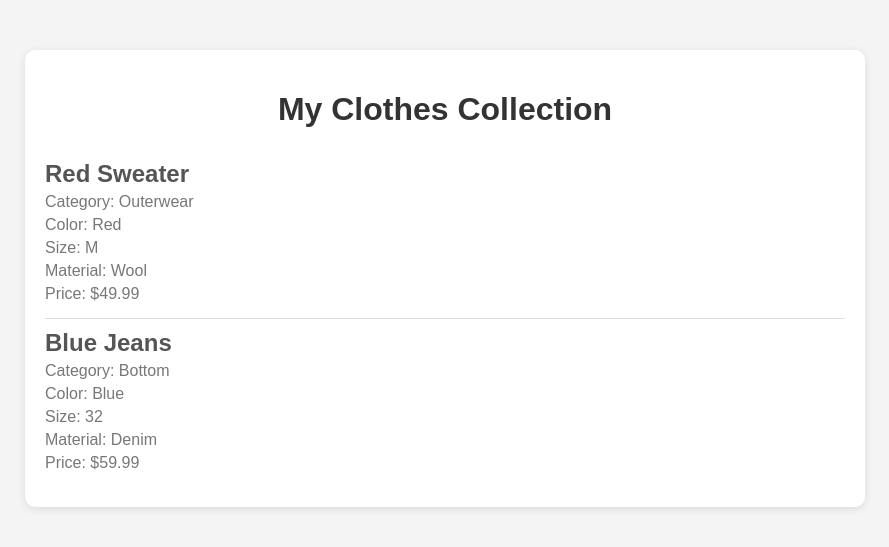
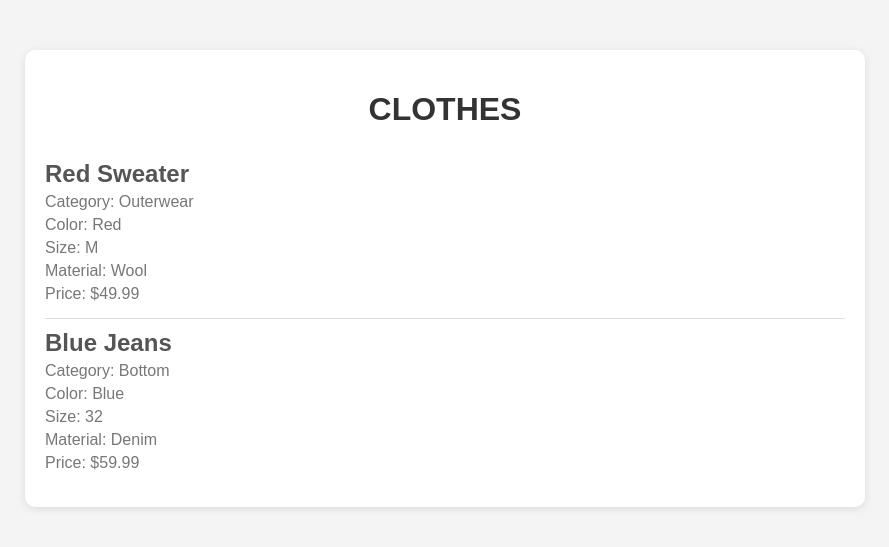
Before and after one commit to Clinkz03/SoftwareEngineering, a Django app: page /clothing/ in a window 1280 px wide. Shown: the top 547 px of the page, without its empty margins (195-1084 px from the left). Run offline with Django 5.2, Linux system fonts and the light colour scheme.

```diff
--- a/clodes/Templates/clothing.html
+++ b/clodes/Templates/clothing.html
@@ -46,7 +46,7 @@
 </head>
 <body>
     <div class="container">
-        <h1>My Clothes Collection</h1>
+        <h1>CLOTHES</h1>
 
         <div class="clothing-item">
             <h2>Red Sweater</h2>
```
